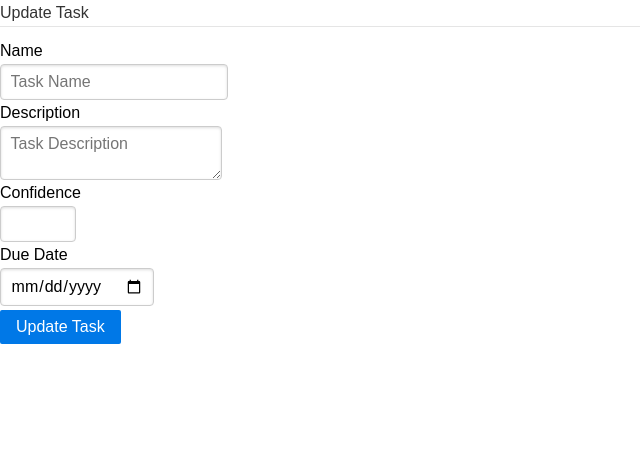
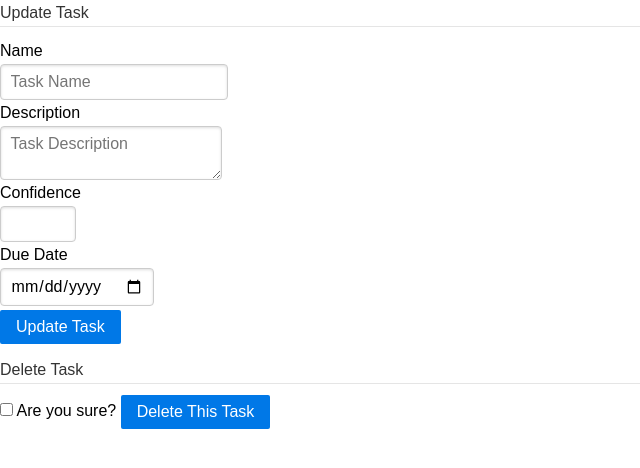
Before and after one commit to dyns/flask_interview_topics, a Flask app: template app/templates/task.html in a window 1280 px wide. Shown: the part 115-583 px from the top of the page, without its empty margins (0-640 px from the left). Run offline with Flask 2, Linux system fonts and the light colour scheme; the template is opened without the code that fills it, so the values that code supplies are empty.

Commit message:
add task delete

```diff
--- a/app/routes.py
+++ b/app/routes.py
@@ -86,6 +86,10 @@ def update_task(task_id):
 	if task is None:
 		abort(404)
 	if request.method == 'POST':
+		if 'delete-task' in request.form and request.form['delete-task'] == 'delete':
+			db.session.delete(task)
+			db.session.commit()
+			return redirect(url_for('index'))
 		if 'confidence' in request.form:
 			task.confidence = int(request.form['confidence'])
 		if 'title' in request.form:
--- a/app/templates/index.html
+++ b/app/templates/index.html
@@ -29,5 +29,4 @@
     </div>
 </body>
 
-
 </html>
--- a/app/templates/task.html
+++ b/app/templates/task.html
@@ -1,5 +1,4 @@
- {% extends "base.html" %}
- {% block content %}
+ {% extends "base.html" %} {% block content %}
 <h1>Task: {{task.title}}</h1>
 
 <form method="post" action="/task/{{task.id}}" class="pure-form pure-form-stacked">
@@ -7,25 +6,31 @@
         <legend>Update Task</legend>
 
         <label for="task-title">Name</label>
-            <input id="task-title" type="text" name="title" placeholder="Task Name" value="{{task.title}}"/>
+        <input id="task-title" type="text" name="title" placeholder="Task Name" value="{{task.title}}" />
 
         <label for="task-description">Description</label>
         <textarea id="task-description" name="description" placeholder="Task Description">{{task.description}}</textarea>
 
         <label for="task-conf">Confidence</label>
-            <input id="task-conf" type="number" min="0" max="10" name="confidence" value="{{task.confidence}}"/>
+        <input id="task-conf" type="number" min="0" max="10" name="confidence" value="{{task.confidence}}" />
 
         <input type="hidden" name="parent" value={{task.parent.id}} />
 
-            <label for="task-date">Due Date</label>
-            {% if task.due_date %}
-            <input id="task-date" type="date" name="due-date" value="{{task.due_date.strftime('%Y-%m-%d')}}"/>
-            {% else %}
-            <input id="task-date" type="date" name="due-date"/>
-            {% endif %}
+        <label for="task-date">Due Date</label> {% if task.due_date %}
+        <input id="task-date" type="date" name="due-date" value="{{task.due_date.strftime('%Y-%m-%d')}}" /> {% else %}
+        <input id="task-date" type="date" name="due-date" /> {% endif %}
 
         <button type="submit" class="pure-button pure-button-primary">Update Task</button>
     </fieldset>
 </form>
 
+<form method="post" action="/task/{{task.id}}" class="pure-form">
+    <fieldset>
+        <legend>Delete Task</legend>
+
+        <label for="del-confirm"><input id="del-confirm" name="delete-task" type="checkbox" value="delete"> Are you sure?</label>
+
+        <button type="submit" class="pure-button pure-button-primary">Delete This Task</button>
+    </fieldset>
+</form>
 {% endblock %}
```
Lines whose indentation alone changed are shown as unchanged.
